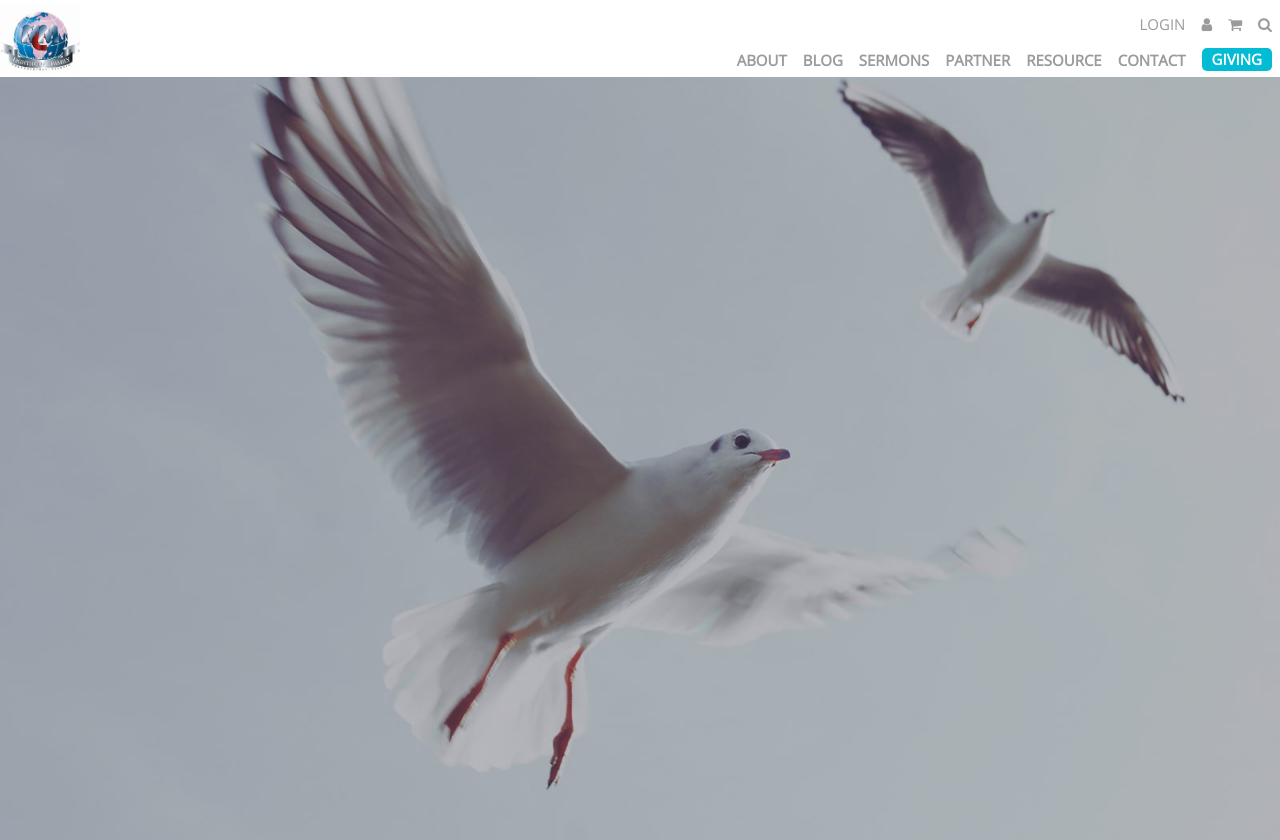
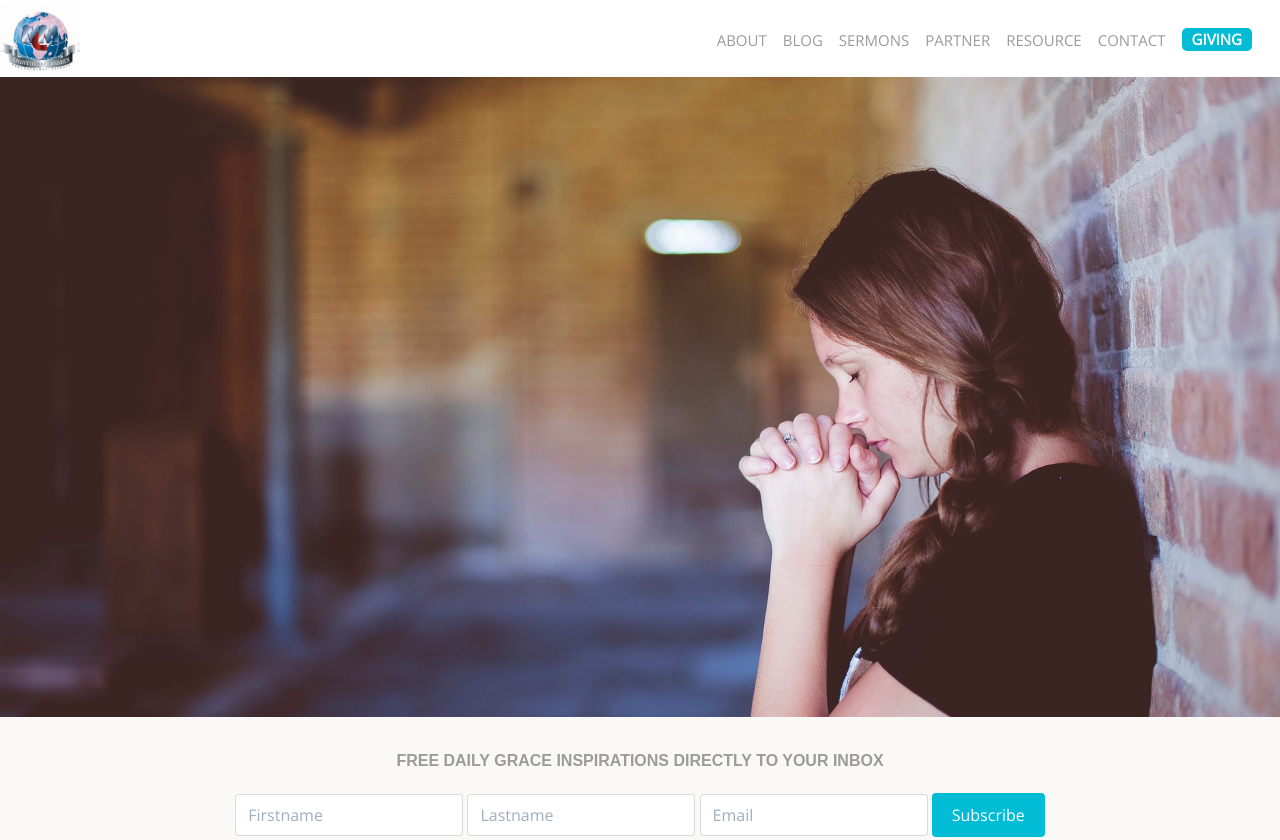
Before and after one commit to mercyz/church, a website: page index.html in a window 1280 px wide. Shown: the top 840 px of the page. Drawn offline with nearby package versions, Linux system fonts and the light colour scheme.

Commit message:
changed navigation designm

```diff
--- a/assets/sass/main.scss
+++ b/assets/sass/main.scss
@@ -49,11 +49,11 @@ body{
 .banner{
     position: relative;
     background-blend-mode: normal;
-	background:url("../images/banner/slide1.jpg");
+	background:url("../images/banner/slide2.jpg");
 	background-size: cover;
 	background-repeat: no-repeat;
 	background-position: center;
-	min-height:100vh;
+	min-height:80vh;
 }
 .daily{
     background:#faf9f7;
--- a/index.html
+++ b/index.html
@@ -21,22 +21,22 @@
                         </a>
                     </div>
                     <div class="navbar__nav hidden md:block main__menu">
-                        <div class="navbar__icon">
+                        <!-- <div class="navbar__icon">
                             <ul class="flex uppercase justify-end">
                                 <li class="navbar_item my-2 px-2"><a class="navbar__link" href="#">Login</a></li>
                                 <li class="navbar_item my-2 px-2"><a class="navbar__link" href="#"><i class="fa fa-user"></i></a></li>
                                 <li class="navbar_item my-2 px-2"><a class="navbar__link" href="#"><i class="fa fa-shopping-cart"></i></a></li>
                                 <li class="navbar_item my-2 px-2"><a class="navbar__link" href="#"><i class="fa fa-search"></i></a></li>
                             </ul>
-                        </div>
-                        <div class="navbar_menu">
+                        </div> -->
+                        <div class="navbar_menu py-5 px-5">
                             <ul class="flex uppercase">
-                                <li class="navbar__item pt-1 px-2"><a href="" class="navbar__link hover:text-black font-bold">About</a></li>
-                                <li class="navbar__item pt-1 px-2"><a href="" class="navbar__link hover:text-black font-bold">Blog</a></li>
-                                <li class="navbar__item pt-1 px-2"><a href="" class="navbar__link hover:text-black font-bold">Sermons</a></li>
-                                <li class="navbar__item pt-1 px-2"><a href="" class="navbar__link hover:text-black font-bold">Partner</a></li>
-                                <li class="navbar__item pt-1 px-2"><a href="" class="navbar__link hover:text-black font-bold">Resource</a></li>
-                                <li class="navbar__item pt-1 px-2"><a href="" class="navbar__link hover:text-black font-bold">Contact</a></li>
+                                <li class="navbar__item pt-1 px-2"><a href="" class="navbar__link hover:text-black">About</a></li>
+                                <li class="navbar__item pt-1 px-2"><a href="" class="navbar__link hover:text-black">Blog</a></li>
+                                <li class="navbar__item pt-1 px-2"><a href="" class="navbar__link hover:text-black">Sermons</a></li>
+                                <li class="navbar__item pt-1 px-2"><a href="" class="navbar__link hover:text-black">Partner</a></li>
+                                <li class="navbar__item pt-1 px-2"><a href="" class="navbar__link hover:text-black">Resource</a></li>
+                                <li class="navbar__item pt-1 px-2"><a href="" class="navbar__link hover:text-black">Contact</a></li>
                                 <li class="navbar__item pt-1 px-2"><a href="" class="navbar__link navbar--button hover:text-black-600 font-bold">Giving</a></li>
                             </ul>
                         </div>
```
Also changed, not shown: assets/images/banner/slide2.jpg (added), assets/images/banner/slide3.jpg (added), assets/sass/main.css, 1 other file.
